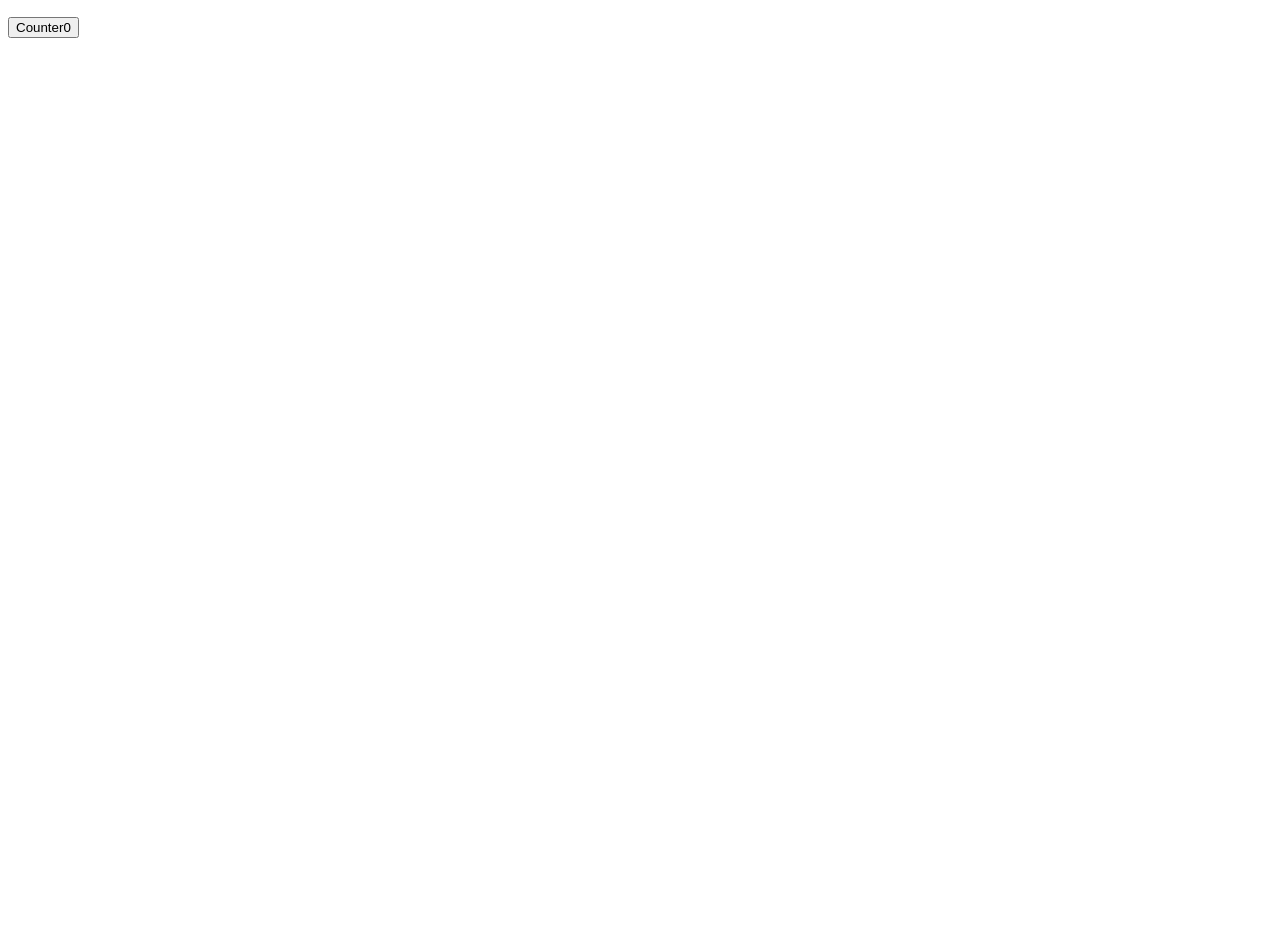
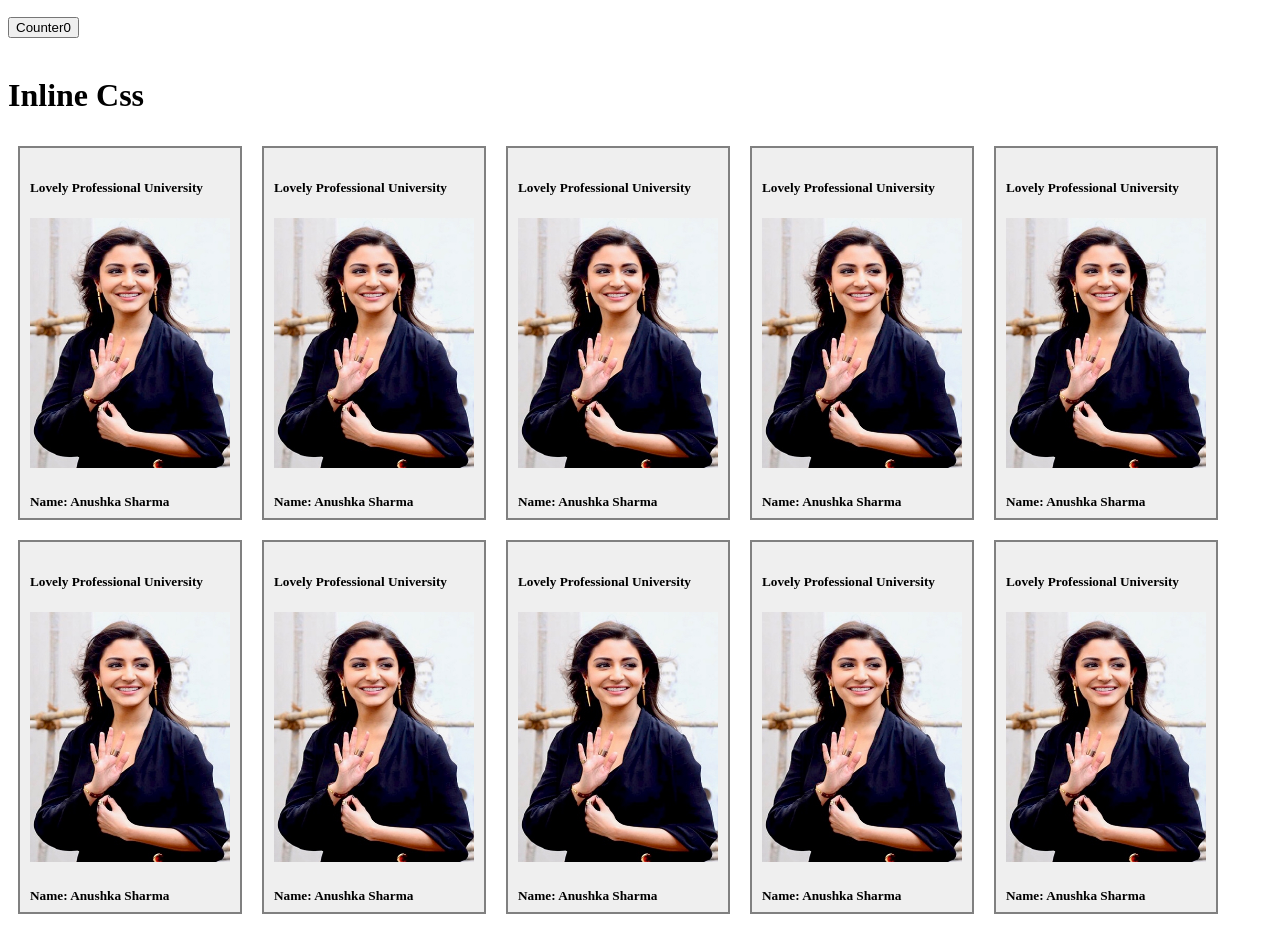
Before and after one commit to sudhanshu-singh22/React, a React (Vite) app: page / in a window 1280 px wide. Shown: the part 5140-6072 px from the top of the page. Before the commit the page ends 5186 px from the top, so only its background shows below. Built offline with nearby package versions, Linux system fonts and the light colour scheme.

Commit message:
Inline Css

```diff
--- a/src/App.jsx
+++ b/src/App.jsx
@@ -16,6 +16,7 @@ import Loopma from './loopinjsxwithmapfunction'
 import Roopma from './reusecompo'
 import Nested from './Nestedloop'
 import Hook from './usingUSEEFFECThook'
+import Inlinec from './inlinecss'
 function App() {
  return(
  <div>
@@ -67,6 +68,9 @@ function App() {
   <br />
   <h1>Using USe effect Hook</h1>
   <Hook/>
+  <br />
+  <h1>Inline Css</h1>
+  <Inlinec/>
 </div>)
 }
 
--- /dev/null
+++ b/src/inlinecss.jsx
@@ -0,0 +1,58 @@
+import image from "./Anu.jpg";
+function Inlinec(){
+    return(
+        <div>
+           <div style={{display:"flex", flexWrap:"wrap"}}>
+             <div style={{border:"2px solid grey", margin:"10px", padding:"10px" , width:"200px", height:"350px",backgroundColor:"ButtonFace"}}>
+                <h5>Lovely Professional University</h5>
+                <img src={image} alt="" style={{width:"200px", height:"250px"}}/>
+                <h5>Name: Anushka Sharma</h5>
+             </div>
+              <div style={{border:"2px solid grey", margin:"10px", padding:"10px" , width:"200px", height:"350px",backgroundColor:"ButtonFace"}}>
+                <h5>Lovely Professional University</h5>
+                <img src={image} alt="" style={{width:"200px", height:"250px"}}/>
+                <h5>Name: Anushka Sharma</h5>
+             </div>
+              <div style={{border:"2px solid grey", margin:"10px", padding:"10px" , width:"200px", height:"350px",backgroundColor:"ButtonFace"}}>
+                <h5>Lovely Professional University</h5>
+                <img src={image} alt="" style={{width:"200px", height:"250px"}}/>
+                <h5>Name: Anushka Sharma</h5>
+             </div>
+              <div style={{border:"2px solid grey", margin:"10px", padding:"10px" , width:"200px", height:"350px",backgroundColor:"ButtonFace"}}>
+                <h5>Lovely Professional University</h5>
+                <img src={image} alt="" style={{width:"200px", height:"250px"}}/>
+                <h5>Name: Anushka Sharma</h5>
+             </div>
+              <div style={{border:"2px solid grey", margin:"10px", padding:"10px" , width:"200px", height:"350px",backgroundColor:"ButtonFace"}}>
+                <h5>Lovely Professional University</h5>
+                <img src={image} alt="" style={{width:"200px", height:"250px"}}/>
+                <h5>Name: Anushka Sharma</h5>
+             </div>
+              <div style={{border:"2px solid grey", margin:"10px", padding:"10px" , width:"200px", height:"350px",backgroundColor:"ButtonFace"}}>
+                <h5>Lovely Professional University</h5>
+                <img src={image} alt="" style={{width:"200px", height:"250px"}}/>
+                <h5>Name: Anushka Sharma</h5>
+             </div>
+              <div style={{border:"2px solid grey", margin:"10px", padding:"10px" , width:"200px", height:"350px",backgroundColor:"ButtonFace"}}>
+                <h5>Lovely Professional University</h5>
+                <img src={image} alt="" style={{width:"200px", height:"250px"}}/>
+                <h5>Name: Anushka Sharma</h5>
+             </div>
+              <div style={{border:"2px solid grey", margin:"10px", padding:"10px" , width:"200px", height:"350px",backgroundColor:"ButtonFace"}}>
+                <h5>Lovely Professional University</h5>
+                <img src={image} alt="" style={{width:"200px", height:"250px"}}/>
+                <h5>Name: Anushka Sharma</h5>
+             </div> <div style={{border:"2px solid grey", margin:"10px", padding:"10px" , width:"200px", height:"350px",backgroundColor:"ButtonFace"}}>
+                <h5>Lovely Professional University</h5>
+                <img src={image} alt="" style={{width:"200px", height:"250px"}}/>
+                <h5>Name: Anushka Sharma</h5>
+             </div> <div style={{border:"2px solid grey", margin:"10px", padding:"10px" , width:"200px", height:"350px",backgroundColor:"ButtonFace"}}>
+                <h5>Lovely Professional University</h5>
+                <img src={image} alt="" style={{width:"200px", height:"250px"}}/>
+                <h5>Name: Anushka Sharma</h5>
+             </div>
+           </div>
+        </div>
+    )
+}
+export default Inlinec;
```
Also changed, not shown: src/Anu.jpg (added).
